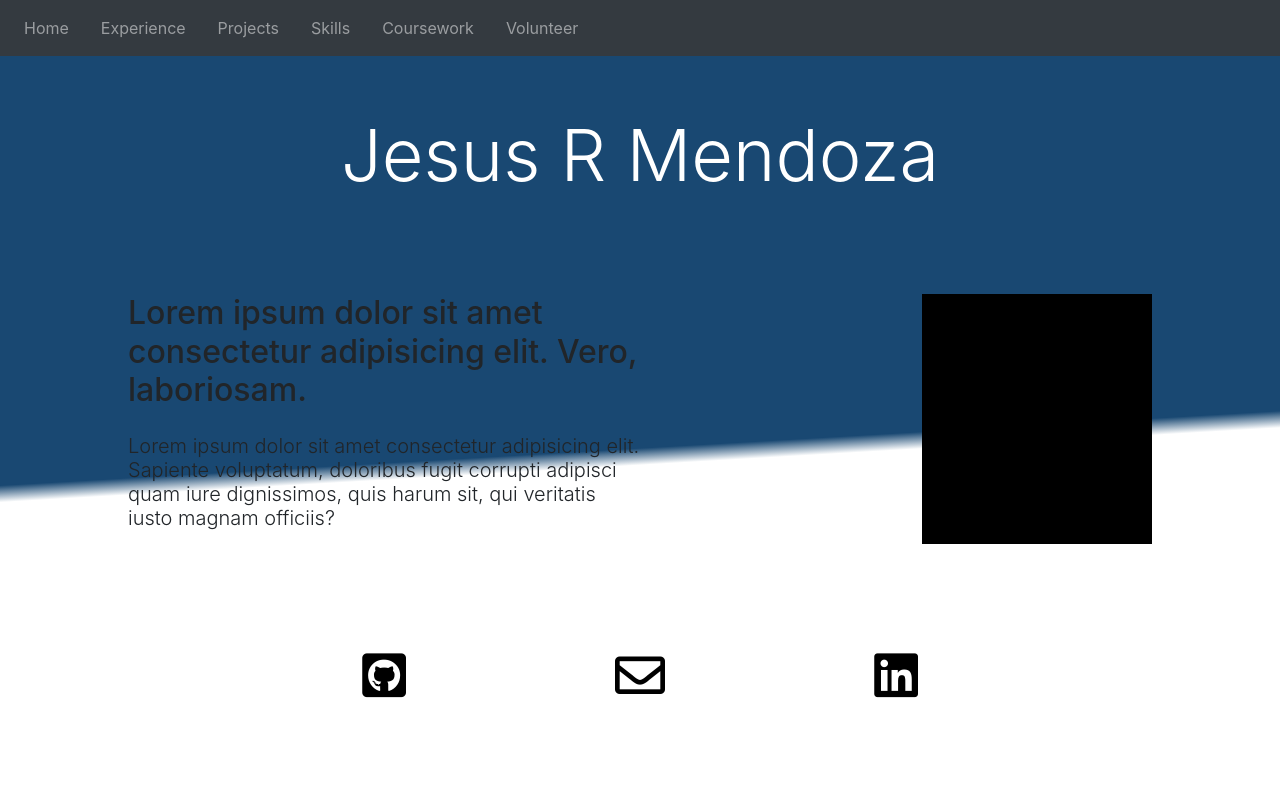
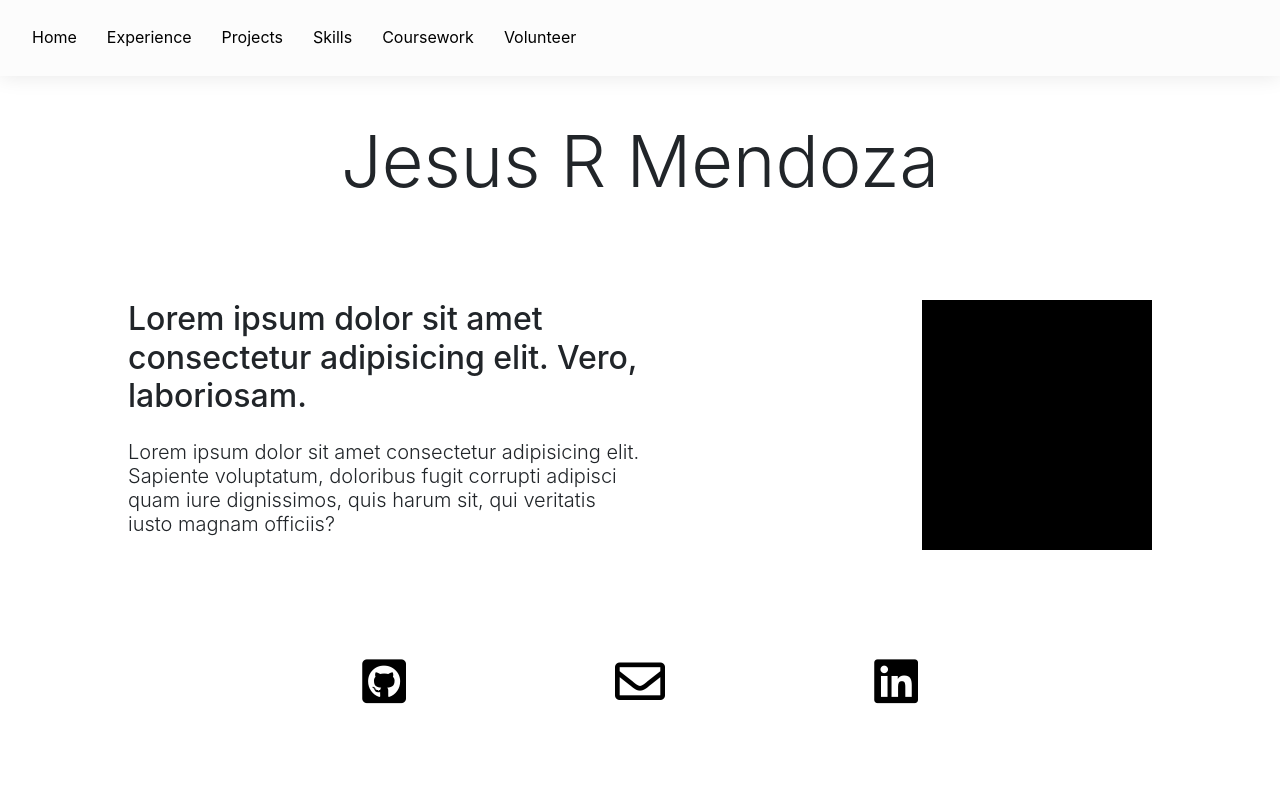
Before and after one commit to jesus-r-mendoza/Portfolio, a React (Create React App) app: page / in a window 1280 px wide. Shown: the top 800 px of the page. Built offline with nearby package versions, Linux system fonts and the light colour scheme; no server answers.

Commit message:
redesigned nav bar

```diff
--- a/src/App.js
+++ b/src/App.js
@@ -5,7 +5,7 @@ import ExperienceSection from './components/sections/experience/ExperienceSectio
 import ProjectSection from './components/sections/projects/ProjectSection';
 import SkillseSection from './components/sections/skills/SkillsSection';
 import CourseworkSection from './components/sections/coursework/CourseworkSection';
-import VoluntterSection from './components/sections/volunteer/VolunteerSection';
+import VolunteerSection from './components/sections/volunteer/VolunteerSection';
 import 'bootstrap/dist/css/bootstrap.min.css';
 
 function App() {
@@ -18,7 +18,7 @@ function App() {
         <ProjectSection />
         <SkillseSection />
         <CourseworkSection />
-        <VoluntterSection />
+        <VolunteerSection />
       </div>
     </div>
   )
--- a/src/components/Header.js
+++ b/src/components/Header.js
@@ -5,16 +5,18 @@ import Nav from 'react-bootstrap/Nav';
 class Header extends React.Component {
     render() {
         return (
-            <Navbar fixed="top" variant="dark" bg="dark">
-                <Nav>
-                    <Nav.Link href="#home" className="mr-3">Home</Nav.Link>
-                    <Nav.Link href="#experience" className="mr-3">Experience</Nav.Link>
-                    <Nav.Link href="#projects" className="mr-3">Projects</Nav.Link>
-                    <Nav.Link href="#skills" className="mr-3">Skills</Nav.Link>
-                    <Nav.Link href="#coursework" className="mr-3">Coursework</Nav.Link>
-                    <Nav.Link href="#volunteer" className="mr-3">Volunteer</Nav.Link>
-                </Nav>
-            </Navbar>
+            <nav>
+                <div className="nav-content">
+                    <div className="links">
+                        <a href="#home" className="link">Home</a>
+                        <a href="#experience" className="link">Experience</a>
+                        <a href="#projects" className="link">Projects</a>
+                        <a href="#skills" className="link">Skills</a>
+                        <a href="#coursework" className="link">Coursework</a>
+                        <a href="#volunteer" className="link">Volunteer</a>
+                    </div>
+                </div>
+            </nav>
         )
     }
 }
--- a/src/components/sections/home/Name.js
+++ b/src/components/sections/home/Name.js
@@ -3,7 +3,7 @@ import React from 'react'
 function Name() {
     return (
         <div className="my-5">
-            <h1 className="display-3 text-center text-white">Jesus R Mendoza</h1>
+            <h1 className="display-3 text-center">Jesus R Mendoza</h1>
         </div>
     )
 }
--- a/src/index.css
+++ b/src/index.css
@@ -6,20 +6,15 @@ body {
     sans-serif;
   -webkit-font-smoothing: antialiased;
   -moz-osx-font-smoothing: grayscale;
-
-  background-image: url(img/bg.svg);
-  background-repeat: no-repeat;
-  background-position: top left;
-  background-size: 150vw 100%;
+  background-color: #fcfcfc;
 }
 
 code {
-  font-family: source-code-pro, Menlo, Monaco, Consolas, 'Courier New',
-    monospace;
+  font-family: source-code-pro, Menlo, Monaco, Consolas, 'Courier New', monospace;
 }
 
 .section {
-  padding-top: 4em;
+  padding-top: 100px;
   border-bottom: 2px solid;
 }
 
@@ -35,6 +30,8 @@ code {
 .project-card {
   width: 23rem;
   height: 32rem;
+  min-width: 23rem;
+  min-height: 23rem;
   border: 2px solid;
   padding: 1.3em 2em;
   margin: 1em .25em;
@@ -51,6 +48,8 @@ code {
   height: 250px;
   background-color: black;
 }
+
+#home { padding-top: 70px; }
 
 .icon {
   width: 70px;
@@ -72,3 +71,42 @@ code {
   user-select: none;
   outline: none;
 }
+
+/* Header */
+
+nav {
+    width: 100%;
+    z-index: 999;
+    position: fixed;
+    top: 0;
+    background-color: #fcfcfc;
+    box-shadow: 0 0 20px 0 rgba(0, 0, 0, .1);
+}
+
+.nav-content {
+    width: 100%;
+    height: 100%;
+    padding: 0 2em;
+}
+
+.links {
+    display: flex;
+    justify-content: flex-start;
+    align-items: center;
+    width: 70%;
+}
+
+.link {
+    margin-right: 30px;
+    padding: 25px 0;
+    color: black;
+    border-bottom: 2px solid #fcfcfc;
+}
+
+.link:hover {
+    text-decoration: none;
+    user-select: none;
+    outline: none;
+    color: black;
+    border-bottom: 2px solid black;
+}
```
